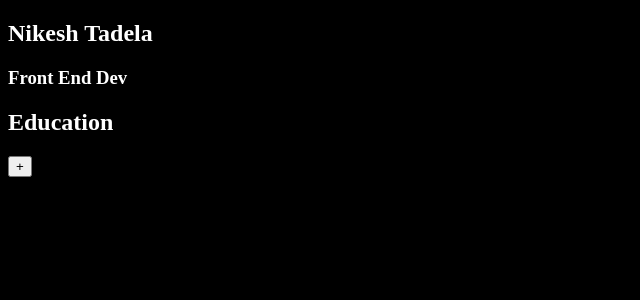
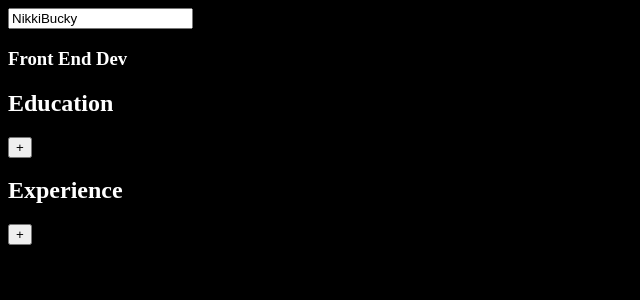
Before and after one commit to Nikesh-Nikki/CV_Maker, a React (Create React App) app: page / in a window 1280 px wide. Shown: the top 300 px of the page, without its empty margins (0-640 px from the left). Built offline with nearby package versions, Linux system fonts and the light colour scheme.

Commit message:
added states

```diff
--- a/src/App.jsx
+++ b/src/App.jsx
@@ -10,6 +10,7 @@ export default function App(){
             <Name name='Nikesh Tadela'/>
             <Post post='Front End Dev' />
             <Section title='Education' />
+            <Section title = 'Experience' />
         </Doc>
     );
 }
--- a/src/components/Entry.jsx
+++ b/src/components/Entry.jsx
@@ -5,10 +5,10 @@ import Input from './Input.jsx';
 export default function Entry (props){
     return (
         <div className='entry'>
-            <Input className='entry-start-date' />
-            <Input className='entry-end-date' />
-            <Input className='entry-title'/>
-            <Input classNam='entry-desc' />
+            <Input className='entry-start-date' value={props.startDate}/>
+            <Input className='entry-end-date' value={props.endDate}/>
+            <Input className='entry-title' value={props.title}/>
+            <Input classNam='entry-desc' value={props.desc}/>
         </div>
     );
 }
--- a/src/components/Input.jsx
+++ b/src/components/Input.jsx
@@ -1,6 +1,8 @@
-import React from 'react';
+import React, { useState } from 'react';
 
 
 export default function Input (props){
-    return <input type='text' className={props.className} />
+    const [value,setValue]=useState(props.value);
+    return <input type='text' onChange={(e)=>setValue(e.target.value)}
+    className={props.className} value={value}/>
 }
--- a/src/components/Name.jsx
+++ b/src/components/Name.jsx
@@ -1,8 +1,9 @@
 import React from 'react';
+import { useState } from 'react';
+import Input from './Input.jsx';
 
 
 export default function Name (props){
-    return <div className='name'>
-        <h2>{props.name}</h2>
-    </div>;
+    const [name,setName]=useState('NikkiBucky');
+    return <Input className='name' value={name}/>;
 }
--- a/src/components/Section.jsx
+++ b/src/components/Section.jsx
@@ -1,19 +1,31 @@
 import React from 'react';
 import PlusButton from './PlusButton';
+import { useState } from 'react';
+import Entry from './Entry';
 
 //Section contains the heading like (Education and Experience)
 //it also has a plusbutton that becomes visible when hovered the top section
 //and it will have the array of entries as state
 
+const defaultEntry = {
+    startDate : 'st',
+    endDate : 'end',
+    title : 'title',
+    desc : 'desc'
+};
+
 export default function Section(props){
-
+    const [entries,setEntries]=useState([]);
+    function addEntry(){
+        setEntries([...entries,defaultEntry]);
+    }
     return <div className="section">
         <div className='topSection'>
             <h2>{props.title}</h2>
-            <PlusButton />
+            <PlusButton callback={addEntry}/>
         </div>
         {
-
+            entries.map((entry)=><Entry {...entry}/>)
         }
     </div>;
 }
```
